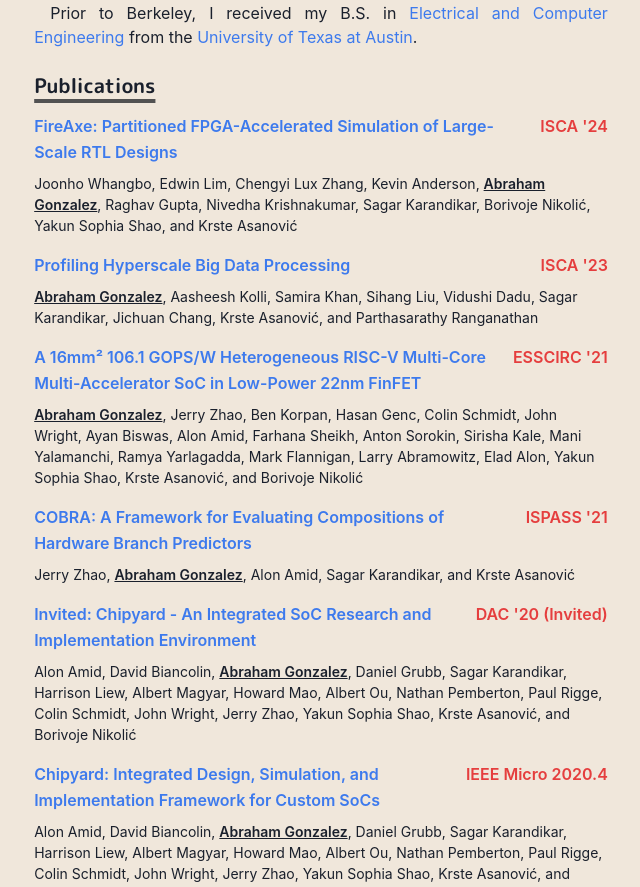
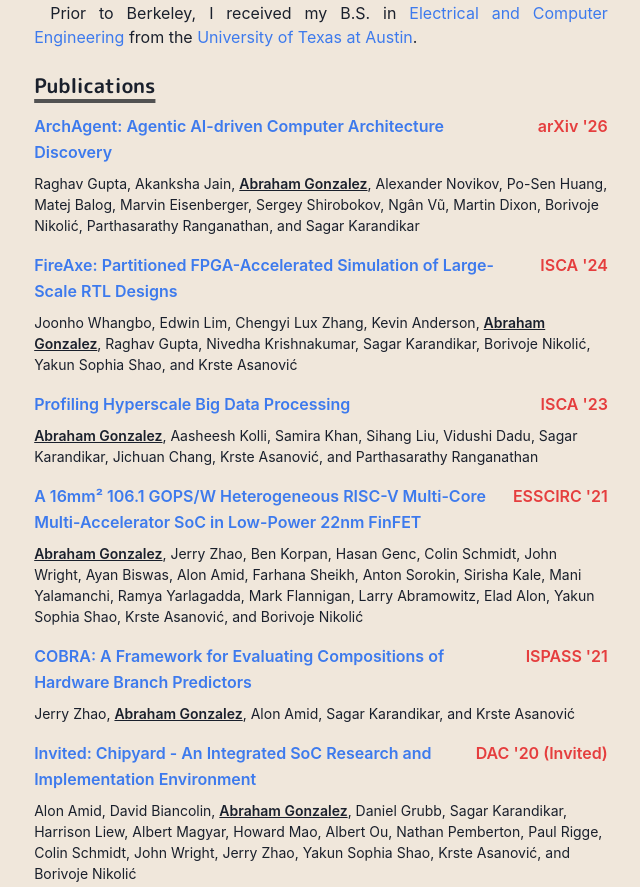
Before and after one commit to abejgonzalez/abejgonzalez.github.io, a Next.js app: page / in a window 1280 px wide. Shown: the part 889-1776 px from the top of the page, without its empty margins (319-959 px from the left). Built offline with nearby package versions, Linux system fonts and the light colour scheme.

Commit message:
Update CV and website with ArchAgent paper

```diff
--- a/pages/index.js
+++ b/pages/index.js
@@ -142,6 +142,20 @@
         <Heading as="h3" variant="section-title">
           Publications
         </Heading>
+
+         <Box mb={4}>
+          <Flex justify="space-between" align="flex-start" mb={2}>
+             <Text fontWeight="semibold" flex="1" pr={4} lineHeight="tall">
+               <Link as={NextLink} href="https://arxiv.org/abs/2602.22425" passHref target="_blank">ArchAgent: Agentic AI-driven Computer Architecture Discovery</Link>
+             </Text>
+             <Flex align="center" gap={2}>
+               <Text color={useColorModeValue('red.500', 'red.200')} lineHeight="tall" fontWeight="semibold">arXiv &apos;26</Text>
+             </Flex>
+           </Flex>
+           <Text fontSize="sm">
+             Raghav Gupta, Akanksha Jain, <Text as="span" textDecoration="underline" fontWeight="semibold">Abraham Gonzalez</Text>, Alexander Novikov, Po-Sen Huang, Matej Balog, Marvin Eisenberger, Sergey Shirobokov, Ngân Vũ, Martin Dixon, Borivoje Nikoli&#263;, Parthasarathy Ranganathan, and Sagar Karandikar
+           </Text>
+         </Box>
 
          <Box mb={4}>
           <Flex justify="space-between" align="flex-start" mb={2}>
```
Also changed, not shown: 2 other files (tests, documents, lock files or other folders).
